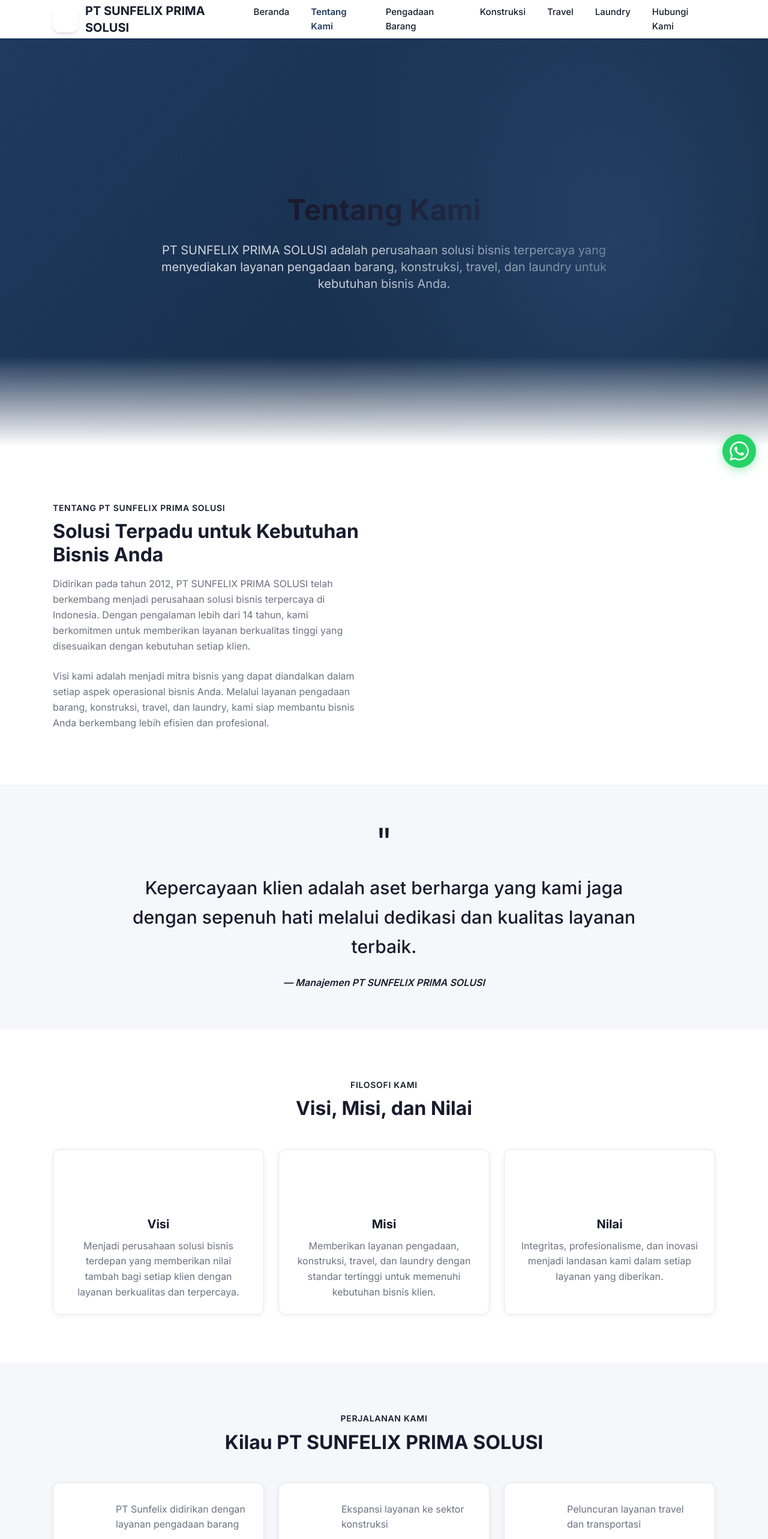
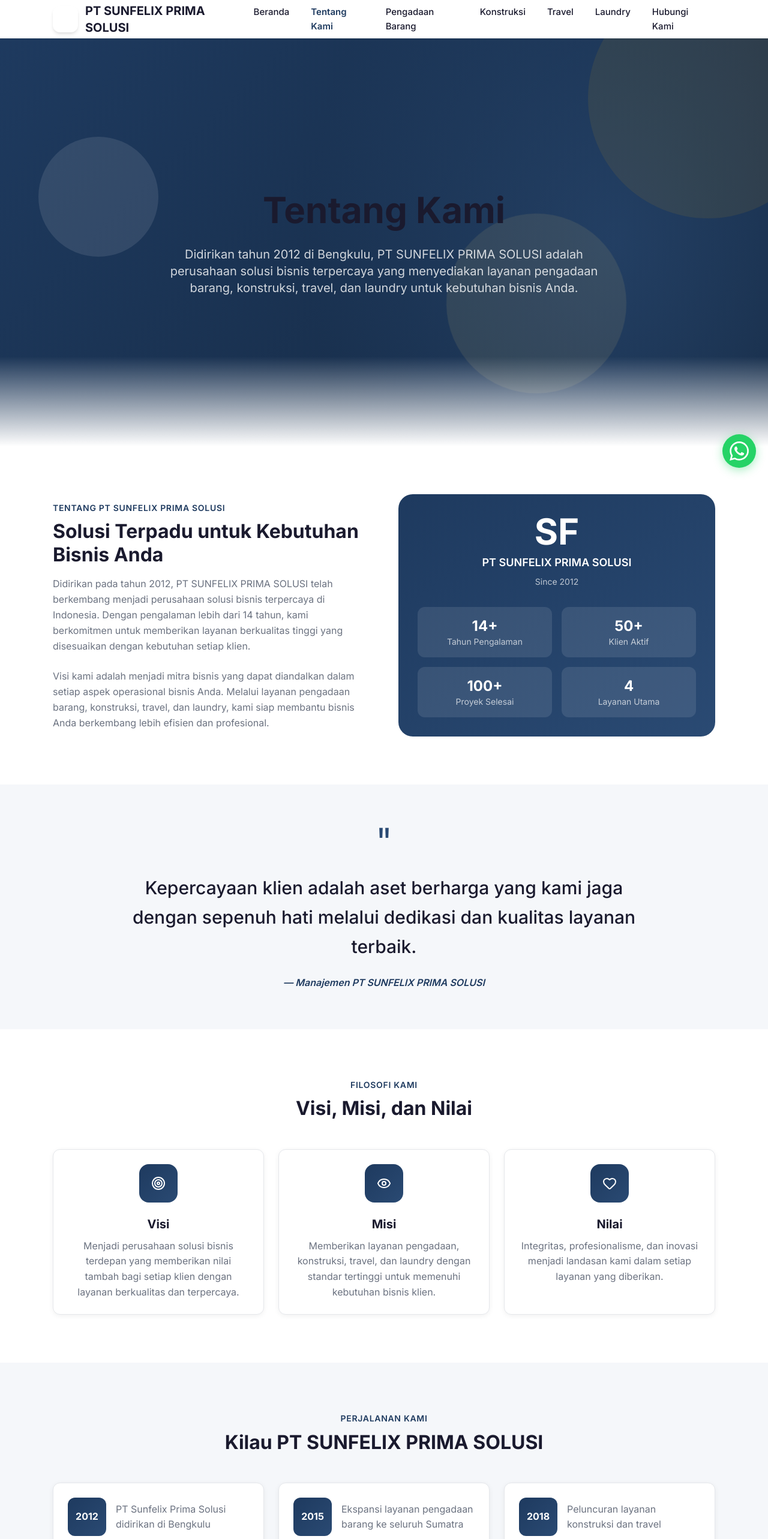
Before and after one commit to imamabdurrahmann/multi-layanan, a Next.js app: page /about in a window 1280 px wide. Shown: the top 2566 px of the page at 60% size. Built offline with nearby package versions, Linux system fonts and the light colour scheme.

Commit message:
feat: update about page with company history

```diff
--- a/src/app/about/page.tsx
+++ b/src/app/about/page.tsx
@@ -20,10 +20,10 @@ const visionValues = [
 ];
 
 const milestones = [
-  { year: "2019", event: "PT Sunfelix didirikan dengan layanan pengadaan barang" },
-  { year: "2020", event: "Ekspansi layanan ke sektor konstruksi" },
-  { year: "2021", event: "Peluncuran layanan travel dan transportasi" },
-  { year: "2022", event: "Perluasan layanan laundry profesional" },
+  { year: "2012", event: "PT Sunfelix Prima Solusi didirikan di Bengkulu" },
+  { year: "2015", event: "Ekspansi layanan pengadaan barang ke seluruh Sumatra" },
+  { year: "2018", event: "Peluncuran layanan konstruksi dan travel" },
+  { year: "2020", event: "Perluasan layanan laundry profesional" },
   { year: "2023", event: "Mencapai 50+ klien aktif" },
   { year: "2024", event: "100+ proyek sukses diselesaikan" },
 ];
@@ -43,11 +43,16 @@ export default function AboutPage() {
   return (
     <div>
       {/* Hero Section */}
-      <section className="hero-section py-20">
-        <div className="max-w-6xl mx-auto px-4 sm:px-6 w-full text-center">
-          <h1 className="text-4xl md:text-5xl font-bold mb-6">Tentang Kami</h1>
-          <p className="text-xl text-white/80 max-w-3xl mx-auto">
-            {companyInfo.name} adalah perusahaan solusi bisnis terpercaya yang menyediakan layanan pengadaan barang, konstruksi, travel, dan laundry untuk kebutuhan bisnis Anda.
+      <section className="hero-section">
+        <div className="hero-shapes">
+          <div className="hero-shape hero-shape-1" />
+          <div className="hero-shape hero-shape-2" />
+          <div className="hero-shape hero-shape-3" />
+        </div>
+        <div className="max-w-6xl mx-auto px-4 sm:px-6 w-full text-center relative z-10">
+          <h1 className="text-4xl md:text-5xl lg:text-6xl font-bold mb-6 text-white">Tentang Kami</h1>
+          <p className="text-lg md:text-xl text-white/80 max-w-3xl mx-auto">
+            Didirikan tahun 2012 di Bengkulu, {companyInfo.name} adalah perusahaan solusi bisnis terpercaya yang menyediakan layanan pengadaan barang, konstruksi, travel, dan laundry untuk kebutuhan bisnis Anda.
           </p>
         </div>
       </section>
@@ -57,7 +62,7 @@ export default function AboutPage() {
         <div className="max-w-6xl mx-auto px-4 sm:px-6">
           <div className="grid lg:grid-cols-2 gap-12 items-center">
             <div>
-              <span className="text-sm font-semibold tracking-wider text-[var(--maroon-primary)] uppercase">Tentang {companyInfo.name}</span>
+              <span className="text-sm font-semibold tracking-wider text-[var(--primary)] uppercase">Tentang {companyInfo.name}</span>
               <h2 className="section-title mt-2">Solusi Terpadu untuk Kebutuhan Bisnis Anda</h2>
               <p className="text-[var(--text-secondary)] leading-relaxed mb-6">
                 Didirikan pada tahun {companyInfo.established}, {companyInfo.name} telah berkembang menjadi perusahaan solusi bisnis terpercaya di Indonesia. Dengan pengalaman lebih dari {yearsExperience} tahun, kami berkomitmen untuk memberikan layanan berkualitas tinggi yang disesuaikan dengan kebutuhan setiap klien.
@@ -66,7 +71,7 @@ export default function AboutPage() {
                 Visi kami adalah menjadi mitra bisnis yang dapat diandalkan dalam setiap aspek operasional bisnis Anda. Melalui layanan pengadaan barang, konstruksi, travel, dan laundry, kami siap membantu bisnis Anda berkembang lebih efisien dan profesional.
               </p>
             </div>
-            <div className="bg-gradient-to-br from-[var(--maroon-primary)] to-[var(--maroon-light)] rounded-3xl p-8 text-white">
+            <div className="bg-gradient-to-br from-[var(--primary)] to-[var(--primary-light)] rounded-3xl p-8 text-white">
               <div className="text-center mb-8">
                 <div className="text-6xl font-bold mb-2">SF</div>
                 <div className="text-lg font-semibold">{companyInfo.name}</div>
@@ -98,11 +103,11 @@ export default function AboutPage() {
       {/* Quote Section */}
       <section className="section-alt py-16">
         <div className="max-w-4xl mx-auto px-4 sm:px-6 text-center">
-          <div className="text-6xl text-[var(--maroon-light)] mb-6">"</div>
+          <div className="text-6xl text-[var(--primary-light)] mb-6">"</div>
           <blockquote className="text-xl sm:text-2xl md:text-3xl font-medium text-[var(--text-dark)] leading-relaxed mb-6">
             Kepercayaan klien adalah aset berharga yang kami jaga dengan sepenuh hati melalui dedikasi dan kualitas layanan terbaik.
           </blockquote>
-          <cite className="text-[var(--maroon-primary)] font-semibold">— Manajemen {companyInfo.name}</cite>
+          <cite className="text-[var(--primary)] font-semibold">— Manajemen {companyInfo.name}</cite>
         </div>
       </section>
 
@@ -110,14 +115,14 @@ export default function AboutPage() {
       <section className="section">
         <div className="max-w-6xl mx-auto px-4 sm:px-6">
           <div className="section-header">
-            <span className="text-sm font-semibold tracking-wider text-[var(--maroon-primary)] uppercase">Filosofi Kami</span>
+            <span className="text-sm font-semibold tracking-wider text-[var(--primary)] uppercase">Filosofi Kami</span>
             <h2 className="section-title mt-2">Visi, Misi, dan Nilai</h2>
           </div>
 
           <div className="grid md:grid-cols-3 gap-6">
             {visionValues.map((item) => (
               <article key={item.title} className="card p-8 text-center">
-                <div className="w-16 h-16 rounded-2xl bg-gradient-to-br from-[var(--maroon-primary)] to-[var(--maroon-light)] flex items-center justify-center text-white mx-auto mb-6">
+                <div className="w-16 h-16 rounded-2xl bg-gradient-to-br from-[var(--primary)] to-[var(--primary-light)] flex items-center justify-center text-white mx-auto mb-6">
                   {item.icon}
                 </div>
                 <h3 className="text-xl font-bold text-[var(--text-dark)] mb-3">{item.title}</h3>
@@ -132,14 +137,14 @@ export default function AboutPage() {
       <section className="section section-alt">
         <div className="max-w-6xl mx-auto px-4 sm:px-6">
           <div className="section-header">
-            <span className="text-sm font-semibold tracking-wider text-[var(--maroon-primary)] uppercase">Perjalanan Kami</span>
+            <span className="text-sm font-semibold tracking-wider text-[var(--primary)] uppercase">Perjalanan Kami</span>
             <h2 className="section-title mt-2">Kilau {companyInfo.name}</h2>
           </div>
 
           <div className="grid md:grid-cols-2 lg:grid-cols-3 gap-6">
             {milestones.map((m, i) => (
               <article key={i} className="card p-6 flex gap-4">
-                <div className="w-16 h-16 rounded-xl bg-gradient-to-br from-[var(--maroon-primary)] to-[var(--maroon-light)] flex items-center justify-center text-white font-bold flex-shrink-0">
+                <div className="w-16 h-16 rounded-xl bg-gradient-to-br from-[var(--primary)] to-[var(--primary-light)] flex items-center justify-center text-white font-bold flex-shrink-0">
                   {m.year}
                 </div>
                 <p className="text-[var(--text-secondary)] self-center">{m.event}</p>
@@ -154,7 +159,7 @@ export default function AboutPage() {
         <div className="max-w-6xl mx-auto px-4 sm:px-6">
           <div className="grid lg:grid-cols-2 gap-12 items-center">
             <div>
-              <span className="text-sm font-semibold tracking-wider text-[var(--maroon-primary)] uppercase">Keunggulan Kami</span>
+              <span className="text-sm font-semibold tracking-wider text-[var(--primary)] uppercase">Keunggulan Kami</span>
               <h2 className="section-title mt-2">Mengapa Memilih {companyInfo.name}?</h2>
               <p className="text-[var(--text-secondary)] mb-8">
                 Dengan pengalaman lebih dari {yearsExperience} tahun, kami telah membangun reputasi sebagai mitra bisnis yang dapat diandalkan. Berikut adalah alasan mengapa Anda harus memilih kami:
@@ -173,24 +178,24 @@ export default function AboutPage() {
             <div className="grid grid-cols-1 sm:grid-cols-2 gap-4">
               <div className="space-y-4">
                 <div className="card p-4 sm:p-6 text-center">
-                  <Award className="w-8 h-8 sm:w-10 sm:h-10 text-[var(--maroon-primary)] mx-auto mb-2 sm:mb-3" />
+                  <Award className="w-8 h-8 sm:w-10 sm:h-10 text-[var(--primary)] mx-auto mb-2 sm:mb-3" />
                   <h4 className="font-bold text-sm sm:text-base">Berkualitas</h4>
                   <p className="text-xs sm:text-sm text-[var(--text-muted)]">Standar kualitas tertinggi</p>
                 </div>
                 <div className="card p-4 sm:p-6 text-center">
-                  <Users className="w-8 h-8 sm:w-10 sm:h-10 text-[var(--maroon-primary)] mx-auto mb-2 sm:mb-3" />
+                  <Users className="w-8 h-8 sm:w-10 sm:h-10 text-[var(--primary)] mx-auto mb-2 sm:mb-3" />
                   <h4 className="font-bold text-sm sm:text-base">Profesional</h4>
                   <p className="text-xs sm:text-sm text-[var(--text-muted)]">Tim ahli berpengalaman</p>
                 </div>
               </div>
               <div className="space-y-4">
                 <div className="card p-4 sm:p-6 text-center">
-                  <CheckCircle className="w-8 h-8 sm:w-10 sm:h-10 text-[var(--maroon-primary)] mx-auto mb-2 sm:mb-3" />
+                  <CheckCircle className="w-8 h-8 sm:w-10 sm:h-10 text-[var(--primary)] mx-auto mb-2 sm:mb-3" />
                   <h4 className="font-bold text-sm sm:text-base">Terpercaya</h4>
                   <p className="text-xs sm:text-sm text-[var(--text-muted)]">50+ klien puas</p>
                 </div>
                 <div className="card p-4 sm:p-6 text-center">
-                  <Target className="w-8 h-8 sm:w-10 sm:h-10 text-[var(--maroon-primary)] mx-auto mb-2 sm:mb-3" />
+                  <Target className="w-8 h-8 sm:w-10 sm:h-10 text-[var(--primary)] mx-auto mb-2 sm:mb-3" />
                   <h4 className="font-bold text-sm sm:text-base">Solusi Tepat</h4>
                   <p className="text-xs sm:text-sm text-[var(--text-muted)]">Sesuai kebutuhan Anda</p>
                 </div>
```
